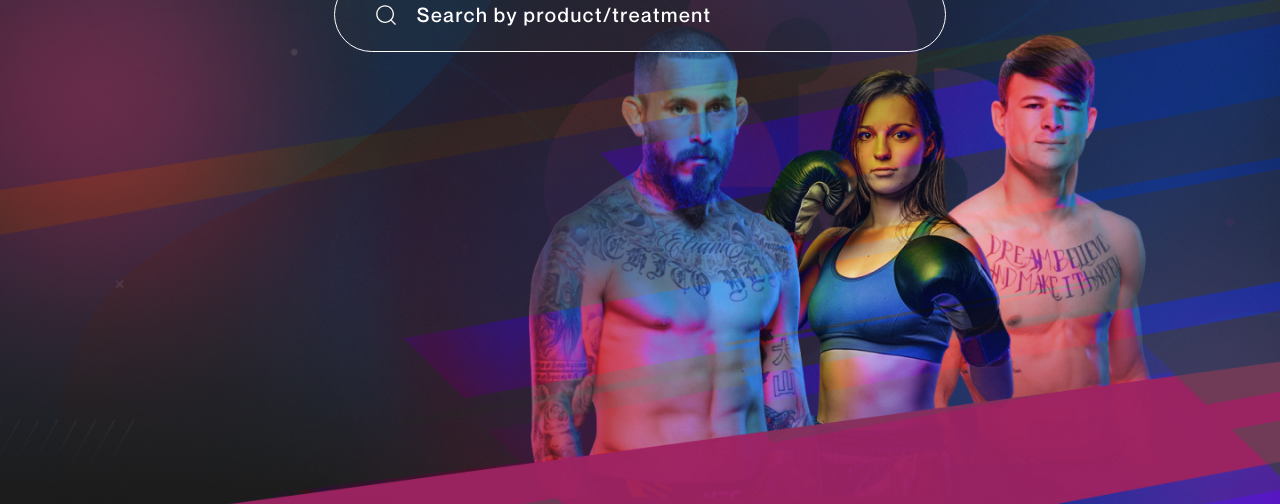
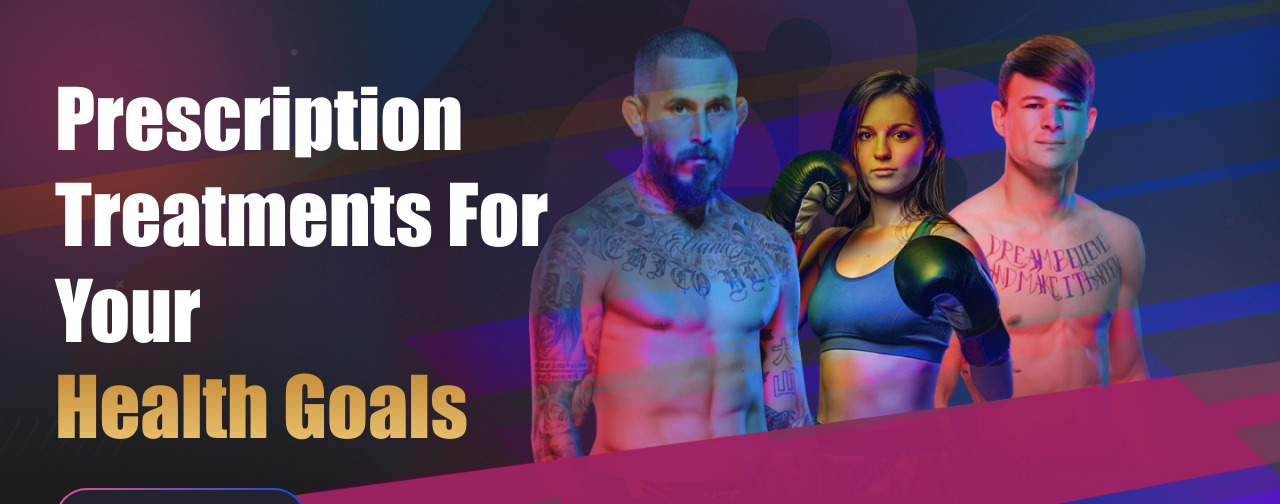
Before and after one commit to sabbir-shuvo-ux/ufc-rizz-pharma, a Next.js app: page / in a window 1280 px wide. Shown: the part 170-674 px from the top of the page. Built offline with nearby package versions, Linux system fonts and the light colour scheme.

Commit message:
updated hero section title with sectionTitle component

```diff
--- a/components/sections/hero/HeroSection.tsx
+++ b/components/sections/HeroSection.tsx
@@ -1,15 +1,15 @@
 import { Button } from "@/components/ui/button";
+import SectionTitle from "@/components/ui/SectionTitle";
 
 const HeroSection = () => {
   return (
     <section className="container">
       <div className="max-w-[547px] pt-[15rem] flex gap-[2.12rem] flex-col">
-        <h2 className="text-white font-impact text-[5rem] leading-24 capitalize">
-          Prescription treatments for your{" "}
-          <span className="bg-gradient-to-b from-[#C1842D] to-[#ECC974] bg-clip-text text-transparent block">
-            health goals
-          </span>
-        </h2>
+        <SectionTitle
+          beforeText="Prescription treatments for your"
+          gradientText="health goals"
+          className="text-[5rem] leading-24"
+        />
 
         <Button variant={"secondary"} size={"secondary"}>
           Find my treatment
```
